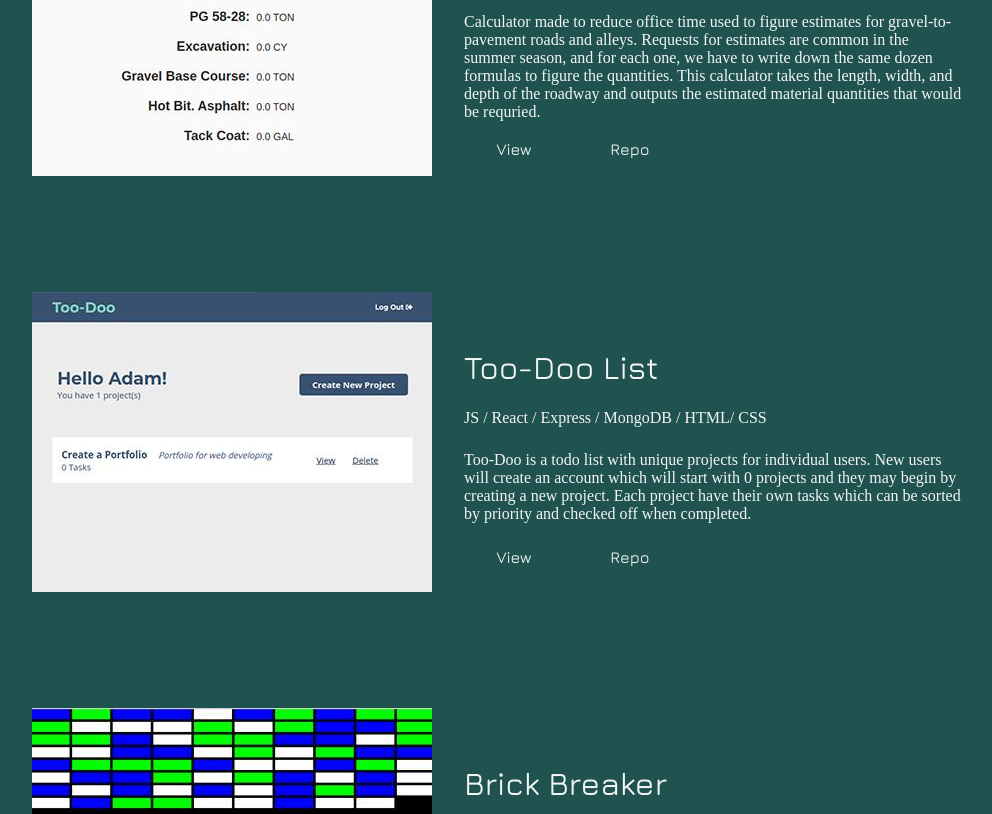
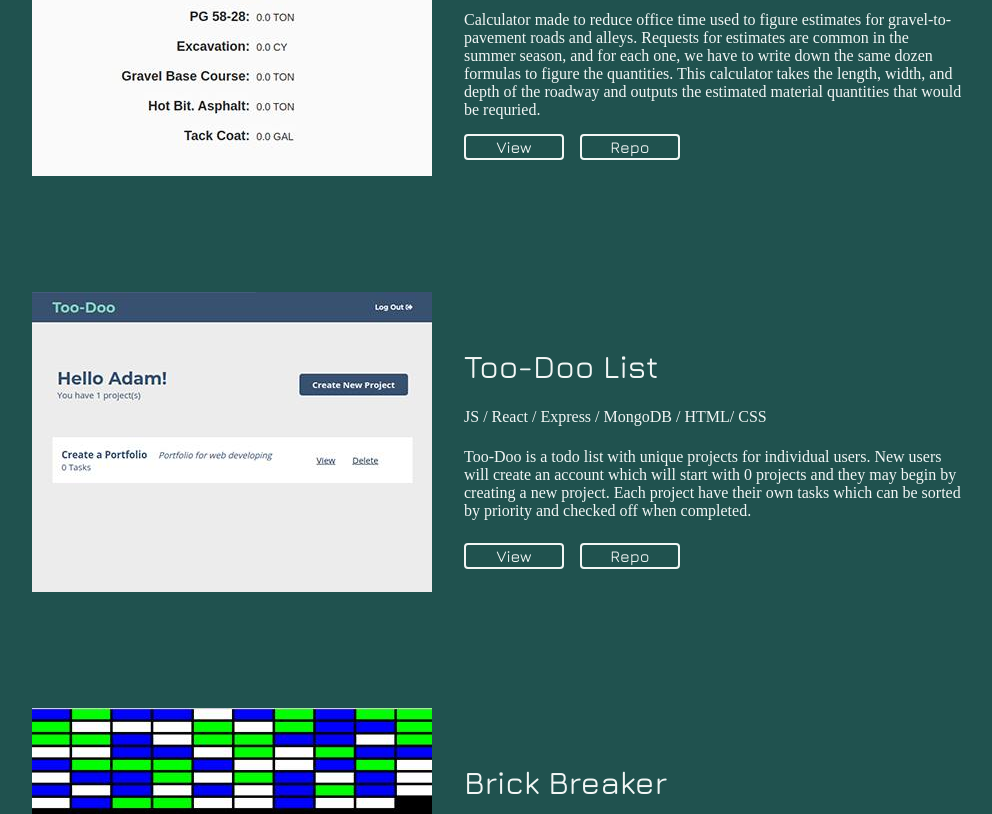
Before and after one commit to ajhanson22227/portfolio, a React (Create React App) app: page / in a window 1280 px wide. Shown: the part 2220-3034 px from the top of the page, without its empty margins (126-1118 px from the left). Built offline with nearby package versions, Linux system fonts and the light colour scheme.

Commit message:
Fix button colors from blending into the background

```diff
--- a/src/components/Project/Project.css
+++ b/src/components/Project/Project.css
@@ -90,7 +90,7 @@ img{
 .view-button{
     background-color: #20524F;
     color: var(--projectTextColor);
-    border: 2px solid var(--backroundColor);
+    border: 2px solid var(--projectTextColor);
     border-radius: 4px;
     margin-right: 1em;
     padding: 2px 0;
@@ -101,7 +101,7 @@ img{
 
 .view-button:hover{
     cursor: pointer;
-    background-color: var(--backroundColor);
+    background-color: var(--projectTextColor);
     color: var(--projectBackgroundColor);
     border: 2px solid var(--projectBackgroundColor);
     border-radius: 4px;
```
